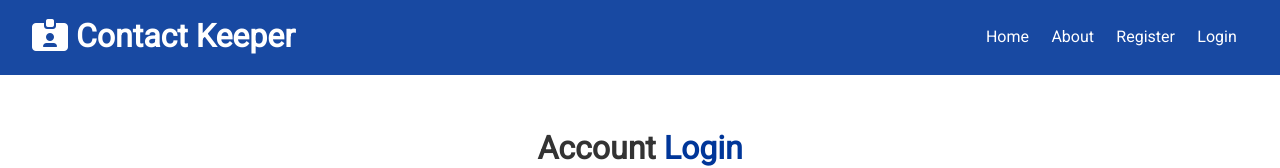
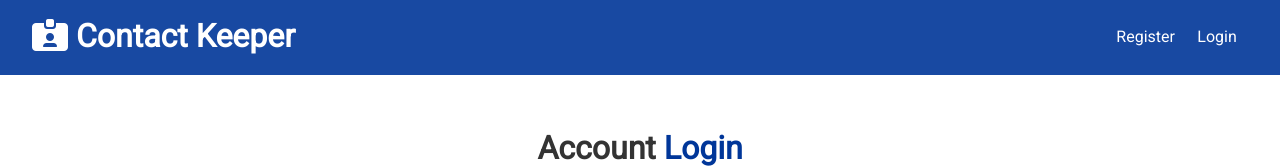
Before and after one commit to AlonPeleg/contact-keeper, a React (Create React App) app in the folder client/: page /login in a window 1280 px wide. Shown: the top 168 px of the page. Built offline with nearby package versions, Linux system fonts and the light colour scheme.

Commit message:
Navbar updated
if logged in , show hello {name}
and logout button

```diff
--- a/client/src/components/layout/Navbar.js
+++ b/client/src/components/layout/Navbar.js
@@ -1,27 +1,46 @@
-import React from "react";
+import React, { Fragment, useContext } from "react";
 import PropTypes from "prop-types";
 import { Link } from "react-router-dom";
+import AuthContext from "../../context/auth/authContext";
 
 const Navbar = ({ title, icon }) => {
+  const authContext = useContext(AuthContext);
+
+  const { isAuthenticated, logout, user } = authContext;
+
+  const onLogout = () => {
+    logout();
+  };
+
+  const authLinks = (
+    <Fragment>
+      <li>Hello {user && user.name}</li>
+      <li>
+        <a onClick={onLogout} href="#!">
+          <i className="fas fa-sign-out-alt" />{" "}
+          <span className="hide-sm">Logout</span>
+        </a>
+      </li>
+    </Fragment>
+  );
+
+  const guestLinks = (
+    <Fragment>
+      <li>
+        <Link to="/register">Register</Link>
+      </li>
+      <li>
+        <Link to="/login">Login</Link>
+      </li>
+    </Fragment>
+  );
+
   return (
     <div className="navbar bg-primary">
       <h1>
         <i className={icon} /> {title}
       </h1>
-      <ul>
-        <li>
-          <Link to="/">Home</Link>
-        </li>
-        <li>
-          <Link to="/about">About</Link>
-        </li>
-        <li>
-          <Link to="/register">Register</Link>
-        </li>
-        <li>
-          <Link to="/login">Login</Link>
-        </li>
-      </ul>
+      <ul>{isAuthenticated ? authLinks : guestLinks}</ul>
     </div>
   );
 };
--- a/client/src/context/auth/AuthState.js
+++ b/client/src/context/auth/AuthState.js
@@ -92,7 +92,7 @@ const AuthState = props => {
   };
 
   // Logout
-  const logout = () => console.log("logout");
+  const logout = () => dispatch({ type: LOGOUT });
 
   // Clear Errors
   const clearErrors = () => dispatch({ type: CLEAR_ERRORS });
--- a/client/src/context/auth/authReducer.js
+++ b/client/src/context/auth/authReducer.js
@@ -30,6 +30,7 @@ export default (state, action) => {
     case REGISTER_FAIL:
     case AUTH_ERROR:
     case LOGIN_FAIL:
+    case LOGOUT:
       localStorage.removeItem("token");
       return {
         ...state,
```
